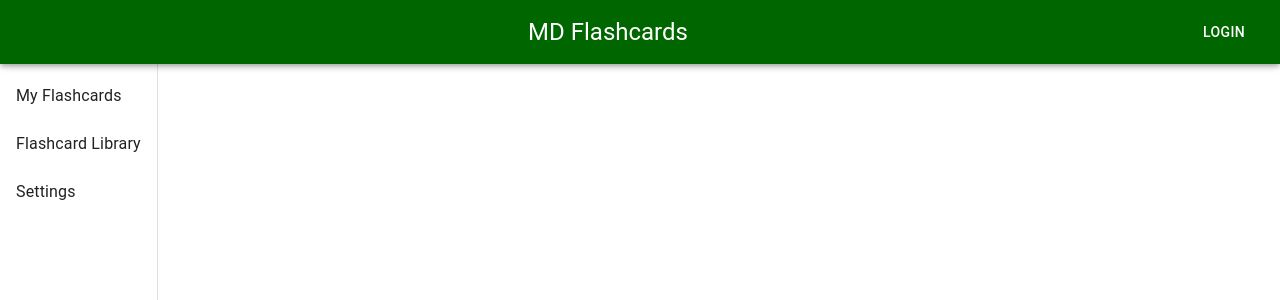
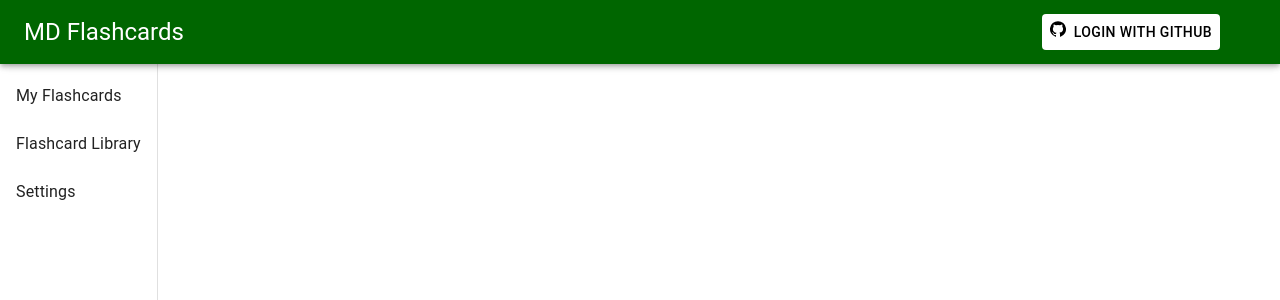
Before and after one commit to shawnpyates/MD-Flashcards-UI, a React (Create React App) app: page / in a window 1280 px wide. Shown: the top 300 px of the page. Built offline with nearby package versions, Linux system fonts and the light colour scheme.

Commit message:
custom styling with styled-components

```diff
--- a/package.json
+++ b/package.json
@@ -4,12 +4,14 @@
   "private": true,
   "dependencies": {
     "@material-ui/core": "^4.9.7",
+    "@material-ui/icons": "^4.9.1",
     "@testing-library/jest-dom": "^4.2.4",
     "@testing-library/react": "^9.5.0",
     "@testing-library/user-event": "^7.2.1",
     "react": "^16.13.1",
     "react-dom": "^16.13.1",
-    "react-scripts": "3.4.1"
+    "react-scripts": "3.4.1",
+    "styled-components": "^5.0.1"
   },
   "scripts": {
     "start": "react-scripts start",
--- a/src/components/DrawerComponent.jsx
+++ b/src/components/DrawerComponent.jsx
@@ -12,7 +12,7 @@ const useStyles = makeStyles((theme) => ({
   toolbar: theme.mixins.toolbar
 }));
 
-const DrawerComponent = () => {
+function DrawerComponent() {
   const { drawer, toolbar } = useStyles();
   return(
     <Drawer className={drawer} variant="permanent" anchor="left">
--- a/src/components/NavBar.jsx
+++ b/src/components/NavBar.jsx
@@ -1,32 +1,55 @@
-import React from 'react'
-import { makeStyles } from '@material-ui/core/styles'
-import AppBar from '@material-ui/core/AppBar'
-import Button from '@material-ui/core/Button'
-import Toolbar from '@material-ui/core/Toolbar'
-import Typography from '@material-ui/core/Typography'
+import React from 'react';
+import styled from 'styled-components';
+// import { makeStyles } from '@material-ui/core/styles'
+import AppBar from '@material-ui/core/AppBar';
+import Button from '@material-ui/core/Button';
+import Link from '@material-ui/core/Link';
+import Toolbar from '@material-ui/core/Toolbar';
+import Typography from '@material-ui/core/Typography';
+import { GitHub } from '@material-ui/icons';
 
-const useStyles = makeStyles(() => ({
-  bar: {
-    backgroundColor: '#060',
-    zIndex: '5000',
-    textAlign: 'center',
-  },
-  title: {
-    flexGrow: 1
-  },
-}));
+const StyledAppBar = styled(AppBar)`
+  background-color: #060;
+  z-index: 5000;
+`;
 
-const NavBar = () => {
-  const { title, bar } = useStyles();
+const StyledButton = styled(Button)`
+  background-color: #FFF;
+  position: absolute;
+  right: 60px;
+
+  &:hover {
+    background-color: #F0F0F0;
+  }
+
+  & a {
+    color: #000;
+    &:hover {
+      text-decoration: none;
+    }
+  }
+`;
+
+const StyledGitHubIcon = styled(GitHub)`
+  font-size: 16px;
+  margin-right: 8px;
+`;
+
+
+function NavBar() {
   return(
-    <AppBar className={bar} position="static">
+    <StyledAppBar position="static">
       <Toolbar>
-        <Typography variant="h5" className={title} color="inherit">
+        <Typography variant="h5" color="inherit">
           MD Flashcards
         </Typography>
-        <Button color="inherit">Login</Button>
+        <StyledButton>
+          <Link href="http://localhost:4000/auth/github">
+            <StyledGitHubIcon />Login with Github
+          </Link>
+        </StyledButton>
       </Toolbar>
-    </AppBar>
+    </StyledAppBar>
   )
 }
 
```
Also changed, not shown: 1 other file (tests, documents, lock files or other folders).
